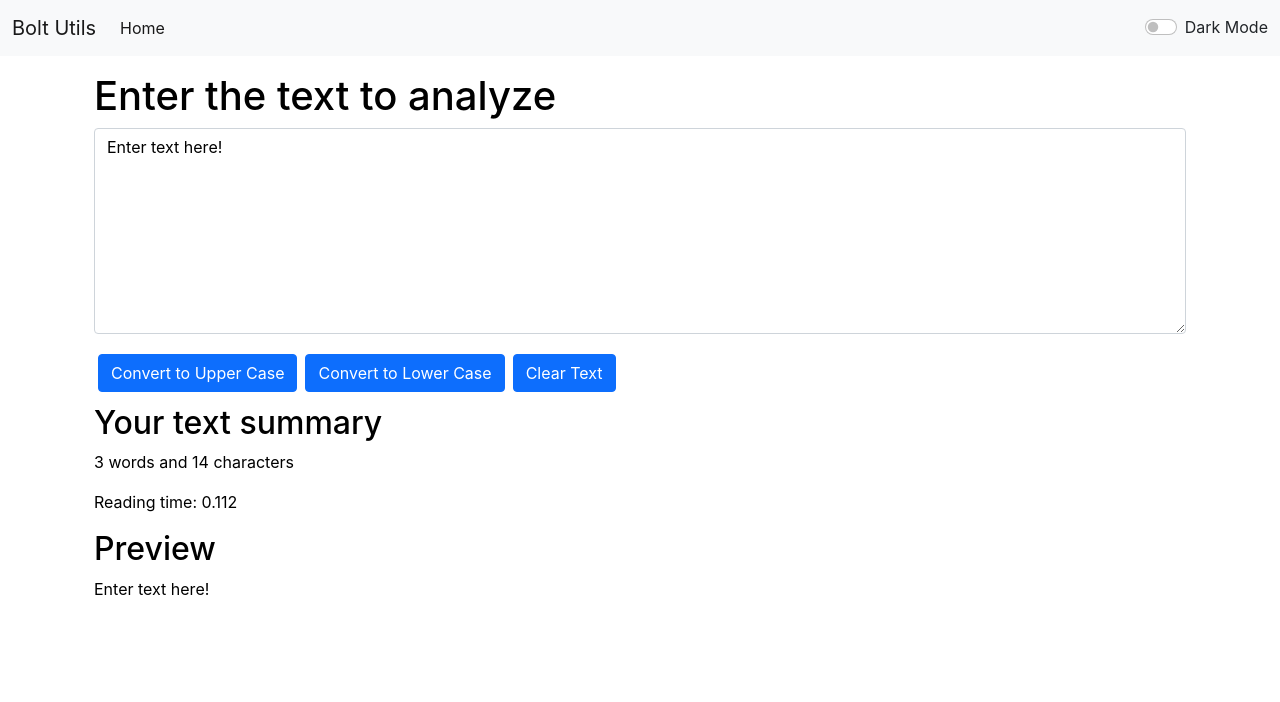
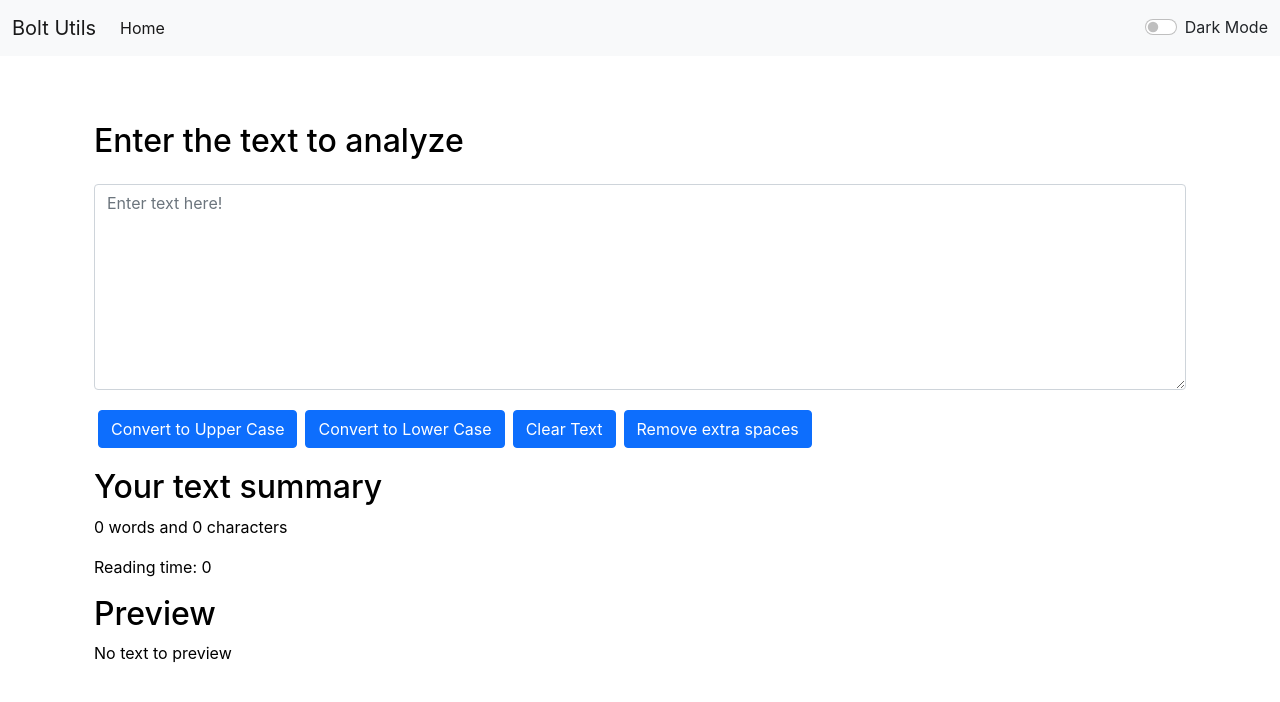
Before and after one commit to satyaki2001/Bolt-Utils, a React (Create React App) app: page / in a window 1280 px wide. Shown: the top 702 px of the page. Built offline with nearby package versions, Linux system fonts and the light colour scheme.

Commit message:
update 3

```diff
--- a/src/components/Alert.js
+++ b/src/components/Alert.js
@@ -2,8 +2,11 @@ import React from 'react'
 
 function Alert(props) {
   return (
-props.alert &&<div className={`alert alert-${props.alert.Type} alert-dismissible fade show`} role="alert">
+    <div style={{height:'50px'}}>
+{props.alert &&<div className={`alert alert-${props.alert.Type} alert-dismissible fade show`} role="alert">
   <strong>{props.alert.Type}</strong> {props.alert.msg}
+</div>
+}
 </div>
 
   )
--- a/src/components/TextForm.js
+++ b/src/components/TextForm.js
@@ -19,30 +19,36 @@ export default function TextForm(props) {
     setText(newText);
     props.showAlert("The textbox is cleared", "success");
   }
+  const handleExtraSpaces = () => {
+    let newText = text.split(/[ ]+/);
+    setText(newText.join(" "));
+    props.showAlert("Extra spaces removed!", "success");
+}
 
     const handleOnChange = (event)=>{
       console.log("On Change!");
       setText(event.target.value);
     }
 
-  const [text, setText] = useState('Enter text here!');
+  const [text, setText] = useState("");
   return (
     <>
     <div className="container" style={{color:props.mode==='dark'?'white':'black'}} >
-      <h1>{props.heading}</h1>
+      <h2 className='mb-4'>{props.heading}</h2>
 <div className="mb-3">
-  <textarea className="form-control" value={text} onChange={handleOnChange} id="myBox" rows="8" style={{backgroundColor: props.mode==='dark'?'grey':'white', color:props.mode==='dark'?'white':'black'}}></textarea>
+  <textarea className="form-control" placeholder="Enter text here!" value={text} onChange={handleOnChange} id="myBox" rows="8" style={{backgroundColor: props.mode==='dark'?'#2D5071':'white', color:props.mode==='dark'?'white':'black'}}></textarea>
 </div>
 <button className="btn btn-primary mx-1 my-1" onClick={handleUpClick}>Convert to Upper Case</button>
 <button className="btn btn-primary mx-1 my-1" onClick={handleLoClick}>Convert to Lower Case</button>
 <button className="btn btn-primary mx-1 my-1" onClick={handleClearClick}>Clear Text</button>
+<button className="btn btn-primary ms-1 my-1" onClick={handleExtraSpaces}>Remove extra spaces</button>
     </div>
-    <div className="container my-2" style={{color:props.mode==='dark'?'white':'black'}}>
+    <div className="container my-3" style={{color:props.mode==='dark'?'white':'black'}}>
       <h2>Your text summary</h2>
       <p>{text.length>0 ? text.trim().split(" ").length : 0} words and {text.replace(/\s/g, "").length} characters</p>
       <p>Reading time: {0.008 * text.replace(/\s/g, "").length} </p>
       <h2>Preview</h2>
-      <p>{text.length>0?text:"Enter text above to get the preview"}</p>
+      <p>{text.length>0?text:"No text to preview"}</p>
     </div>
     </>
   )
```
